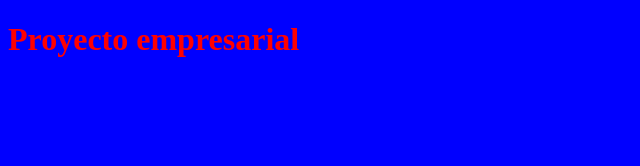
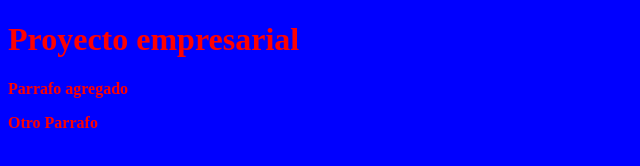
Before and after one commit to MensingChang/CursoGit, a plain HTML site: page index.html in a window 1280 px wide. Shown: the whole page, without its empty margins (0-640 px from the left). Drawn offline with Linux system fonts and the light colour scheme.

Commit message:
Agregado tercer parrafo

```diff
--- a/index.html
+++ b/index.html
@@ -9,5 +9,7 @@
   </head>
   <body>
     <h1>Proyecto empresarial</h1>
+    <p>Parrafo agregado</p>
+    <p>Otro Parrafo</p>
   </body>
 </html>
```
